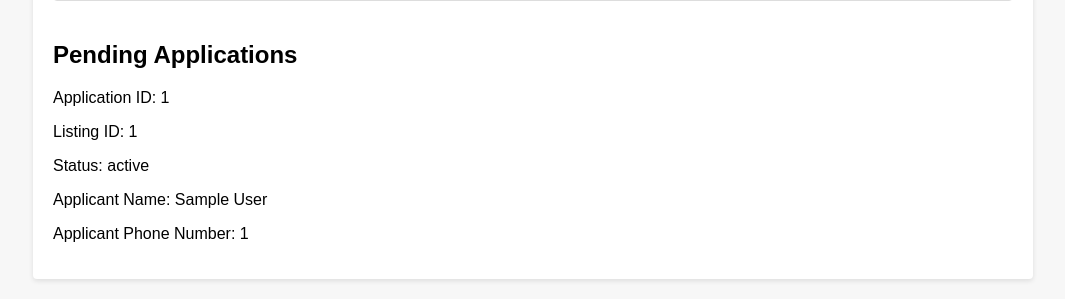
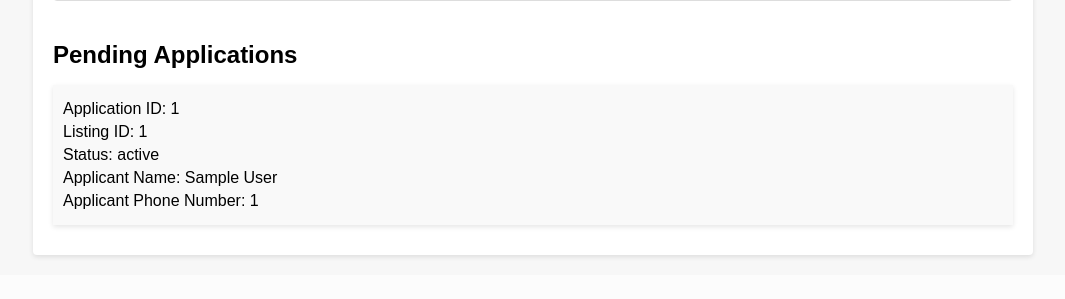
Before and after one commit to cs411-alawini/sp24-cs411-team066-DBKnitters, a Python web app: template ease_lease/app/templates/landlord_profile.html in a window 1280 px wide. Shown: the part 1179-1478 px from the top of the page, without its empty margins (107-1172 px from the left). After the commit the page ends 1437 px from the top, so only its background shows below. Run offline with Jinja, Linux system fonts and the light colour scheme; the template is opened without the code that fills it: most values are stand-ins (such as "Sample title", 1, 10 or a date in 2020); grey boxes marked "Sample" are stand-in pictures.

Commit message:
Change the landlord_profile.css

```diff
--- a/ease_lease/app/static/css/landlord_profile.css
+++ b/ease_lease/app/static/css/landlord_profile.css
@@ -68,3 +68,38 @@ button {
 button:hover {
     background-color: #215f9d9a;
 }
+
+
+/* Style for the applications section container */
+#applications {
+    padding: 0;
+    box-shadow: none;
+    background-color: transparent;
+}
+/* Style for each application div */
+.application {
+    margin-bottom: 10px;
+    padding: 10px;
+    border: none;
+    background-color: #f9f9f9;
+    box-shadow: 0 2px 5px rgba(0, 0, 0, 0.1);
+}
+
+/* Style for the ul that wraps applications */
+#applications-container {
+    margin-top: 0;
+    padding-top: 0;
+    list-style-type: none;
+}
+
+/* Style for each application detail paragraph */
+.application p {
+    margin: 5px 0;
+}
+
+/* This targets the h2 specifically in the applications section to remove bottom margin */
+#applications h2 {
+    margin-bottom: 10px;
+    padding-bottom: 0;
+    border-bottom: none;
+}
```
Also changed, not shown: ease_lease/app/templates/landlord_profile.html (line endings or trailing spaces).
